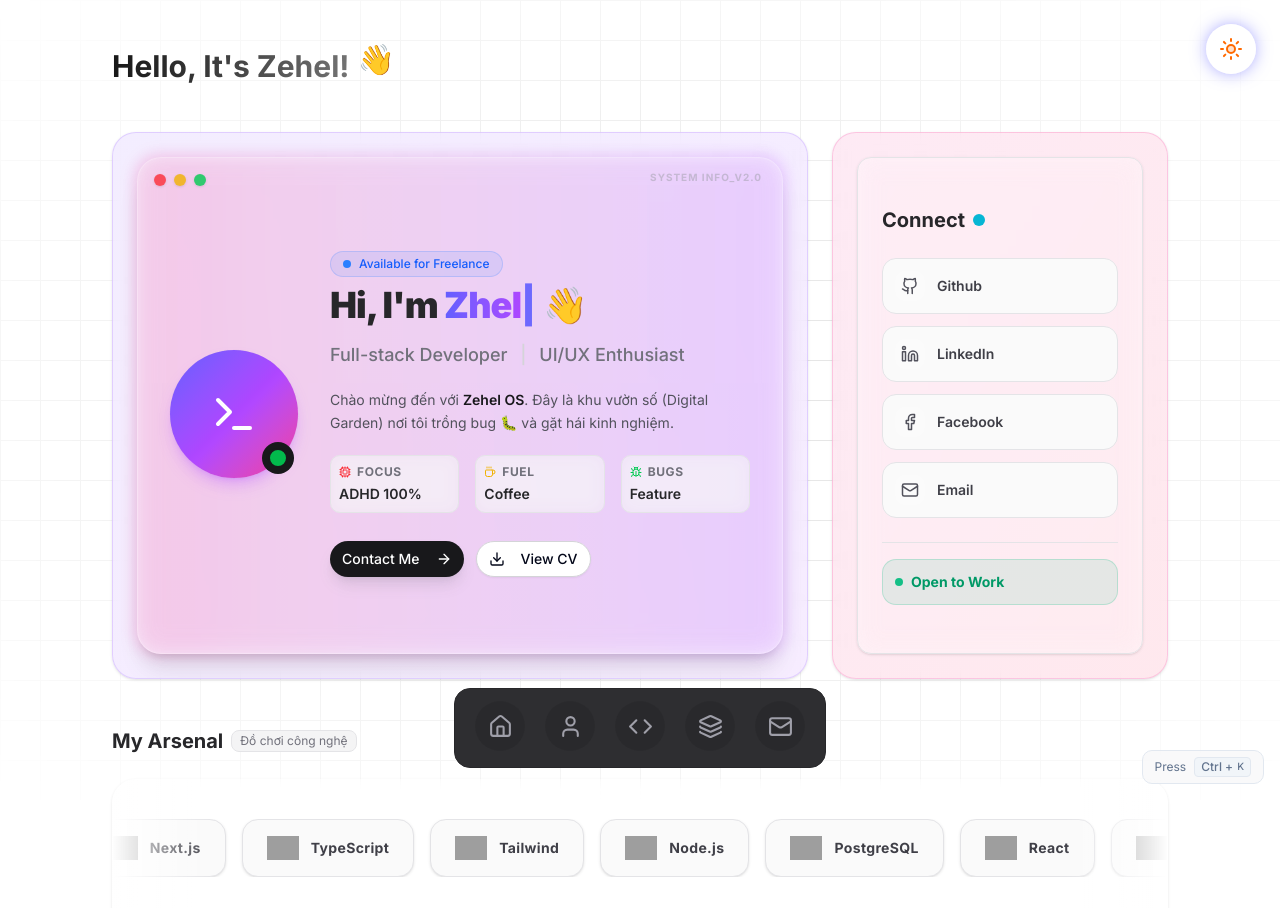
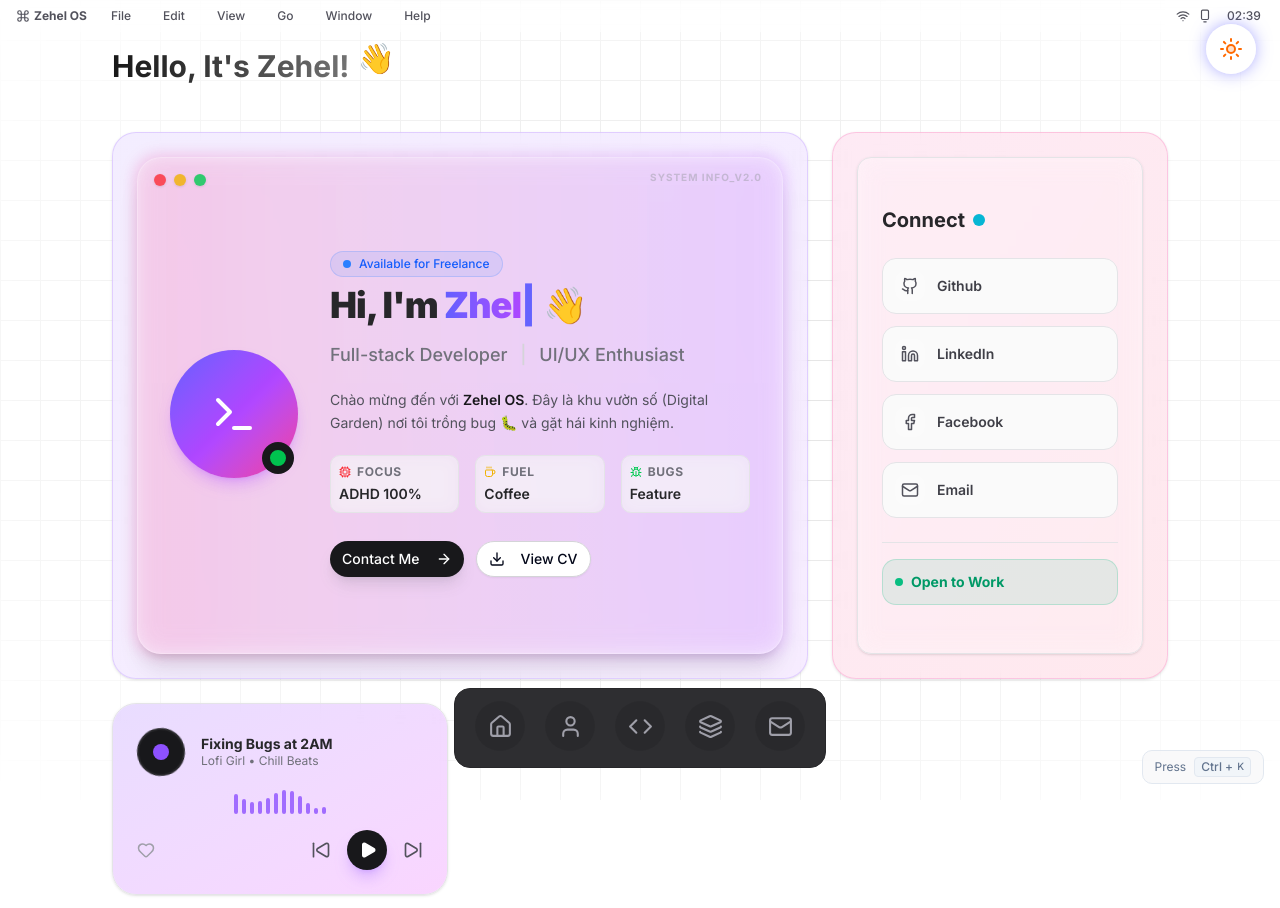
Before and after one commit to khiemHoang1410/kyone-OS, a Next.js app: page / in a window 1280 px wide. Shown: the top 908 px of the page. Built offline with nearby package versions, Linux system fonts and the light colour scheme; grey boxes are pictures that could not be loaded.

Commit message:
Feat: Add music player UI

```diff
--- a/src/app/layout.tsx
+++ b/src/app/layout.tsx
@@ -5,6 +5,7 @@ import { FloatingDock } from "@/components/layout/FloatingDock"; // Đảm bảo
 import { ThemeProvider } from "@/features/theme/theme-provider";
 import { ModeToggle } from "@/components/ui/ModeToggle";
 import { CommandMenu } from "@/components/layout/CommandMenu";
+import { TopBar } from "@/components/layout/TopBar";
 
 const inter = Inter({ subsets: ["latin"] });
 
@@ -35,6 +36,7 @@ export default function RootLayout({
         >
           <main className="...">
             {children}
+            <TopBar />
             <CommandMenu />
             <ModeToggle />
             <FloatingDock />
--- a/src/app/page.tsx
+++ b/src/app/page.tsx
@@ -6,6 +6,7 @@ import { ProjectsSection } from "@/components/dashboard/Projects";
 import { Socials } from "@/components/dashboard/Socials";
 import { motion, Variants } from "framer-motion"; // Import Variants để fix lỗi đỏ
 import { cn } from "@/lib/utils";
+import { MusicPlayer } from "@/components/dashboard/MusicPlayer";
 
 // --- CẤU HÌNH ANIMATION ---
 const containerVariants: Variants = {
@@ -66,6 +67,10 @@ export default function Home() {
           <BentoCard className="md:col-span-1 bg-linear-to-br from-pink-500/10 to-rose-500/10 border-pink-500/20">
             <Socials />
           </BentoCard>
+
+          <BentoCard className="h-48 p-0 border-zinc-200 dark:border-zinc-800 bg-white/50 dark:bg-zinc-900/50">
+            <MusicPlayer />
+          </BentoCard>
         </section>
 
         {/* Skills */}
--- /dev/null
+++ b/src/components/dashboard/MusicPlayer.tsx
@@ -0,0 +1,69 @@
+"use client";
+
+import { Play, SkipBack, SkipForward, Heart } from "lucide-react";
+import { motion } from "framer-motion";
+
+export function MusicPlayer() {
+  return (
+    <div className="h-full flex flex-col justify-between relative overflow-hidden p-6">
+
+      {/* Background mờ ảo (Album Art Blur) */}
+      <div className="absolute inset-0 bg-gradient-to-br from-violet-500/20 to-fuchsia-500/20 z-0" />
+
+      {/* --- INFO BÀI HÁT --- */}
+      <div className="relative z-10 flex gap-4 items-center">
+        {/* Album Cover xoay xoay */}
+        <div className="relative w-12 h-12 shrink-0">
+           <div className="absolute inset-0 rounded-full bg-zinc-900 border-2 border-zinc-800 animate-[spin_8s_linear_infinite]" />
+           <div className="absolute inset-0 flex items-center justify-center">
+              <div className="w-4 h-4 rounded-full bg-violet-500" />
+           </div>
+        </div>
+
+        <div>
+          <h4 className="text-sm font-bold text-zinc-800 dark:text-white leading-tight">
+            Fixing Bugs at 2AM
+          </h4>
+          <p className="text-xs text-zinc-500 dark:text-zinc-400">
+            Lofi Girl • Chill Beats
+          </p>
+        </div>
+      </div>
+
+      {/* --- SÓNG NHẠC (VISUALIZER) --- */}
+      <div className="relative z-10 flex items-end justify-center gap-1 h-8 my-2">
+        {[...Array(12)].map((_, i) => (
+          <motion.div
+            key={i}
+            className="w-1 bg-violet-500/80 rounded-full"
+            animate={{
+              height: ["20%", "80%", "40%"],
+            }}
+            transition={{
+              repeat: Infinity,
+              repeatType: "mirror",
+              duration: 0.8,
+              delay: i * 0.1,
+              ease: "easeInOut"
+            }}
+          />
+        ))}
+      </div>
+
+      {/* --- CONTROLS --- */}
+      <div className="relative z-10 flex justify-between items-center mt-2">
+         <Heart size={18} className="text-zinc-400 hover:text-pink-500 hover:fill-pink-500 transition-colors cursor-pointer" />
+
+         <div className="flex gap-4 items-center">
+            <SkipBack size={20} className="text-zinc-600 dark:text-zinc-300 hover:text-white cursor-pointer" />
+
+            <div className="w-10 h-10 flex items-center justify-center rounded-full bg-zinc-900 text-white hover:scale-110 transition-transform cursor-pointer shadow-lg shadow-violet-500/30">
+               <Play size={18} fill="currentColor" className="ml-0.5" />
+            </div>
+
+            <SkipForward size={20} className="text-zinc-600 dark:text-zinc-300 hover:text-white cursor-pointer" />
+         </div>
+      </div>
+    </div>
+  );
+}
--- /dev/null
+++ b/src/components/layout/TopBar.tsx
@@ -0,0 +1,66 @@
+"use client";
+
+import { useState, useEffect } from "react";
+import { Wifi, Battery, Command } from "lucide-react";
+import { cn } from "@/lib/utils";
+
+export function TopBar() {
+  const [time, setTime] = useState<string>("");
+
+  // Logic đồng hồ nhảy giây
+  useEffect(() => {
+    // Fix hydration error bằng cách chỉ chạy ở client
+    const updateTime = () => {
+      const now = new Date();
+      setTime(now.toLocaleTimeString("en-US", {
+        hour: "2-digit",
+        minute: "2-digit",
+        hour12: false
+      }));
+    };
+
+    updateTime(); // Chạy ngay lập tức
+    const interval = setInterval(updateTime, 1000);
+    return () => clearInterval(interval);
+  }, []);
+
+  return (
+    <div className={cn(
+      "fixed top-0 left-0 w-full h-8 z-50 flex items-center justify-between px-4 text-xs font-medium select-none",
+      // Glassmorphism nhẹ nhàng + Border dưới
+      "bg-white/30 dark:bg-black/30 backdrop-blur-md border-b border-white/10 dark:border-white/5",
+      "text-zinc-600 dark:text-zinc-300"
+    )}>
+
+      {/* TRÁI: Logo / Apple Menu */}
+      <div className="flex items-center gap-4">
+        <div className="flex items-center gap-1 font-bold hover:text-black dark:hover:text-white cursor-pointer transition-colors">
+          <Command size={14} />
+          <span>Zehel OS</span>
+        </div>
+
+        {/* Menu giả trân cho giống OS */}
+        <div className="hidden md:flex gap-4">
+           {["File", "Edit", "View", "Go", "Window", "Help"].map(item => (
+             <span key={item} className="hover:bg-white/20 px-2 py-0.5 rounded cursor-default transition-colors">
+               {item}
+             </span>
+           ))}
+        </div>
+      </div>
+
+      {/* PHẢI: Status Icons */}
+      <div className="flex items-center gap-3">
+        <div className="hidden sm:flex items-center gap-2">
+           <Wifi size={14} />
+           <Battery size={14} className="rotate-90" />
+        </div>
+
+        {/* Đồng hồ */}
+        <div className="w-10 text-center">
+           {time || "--:--"}
+        </div>
+      </div>
+    </div>
+  );
+}
```
